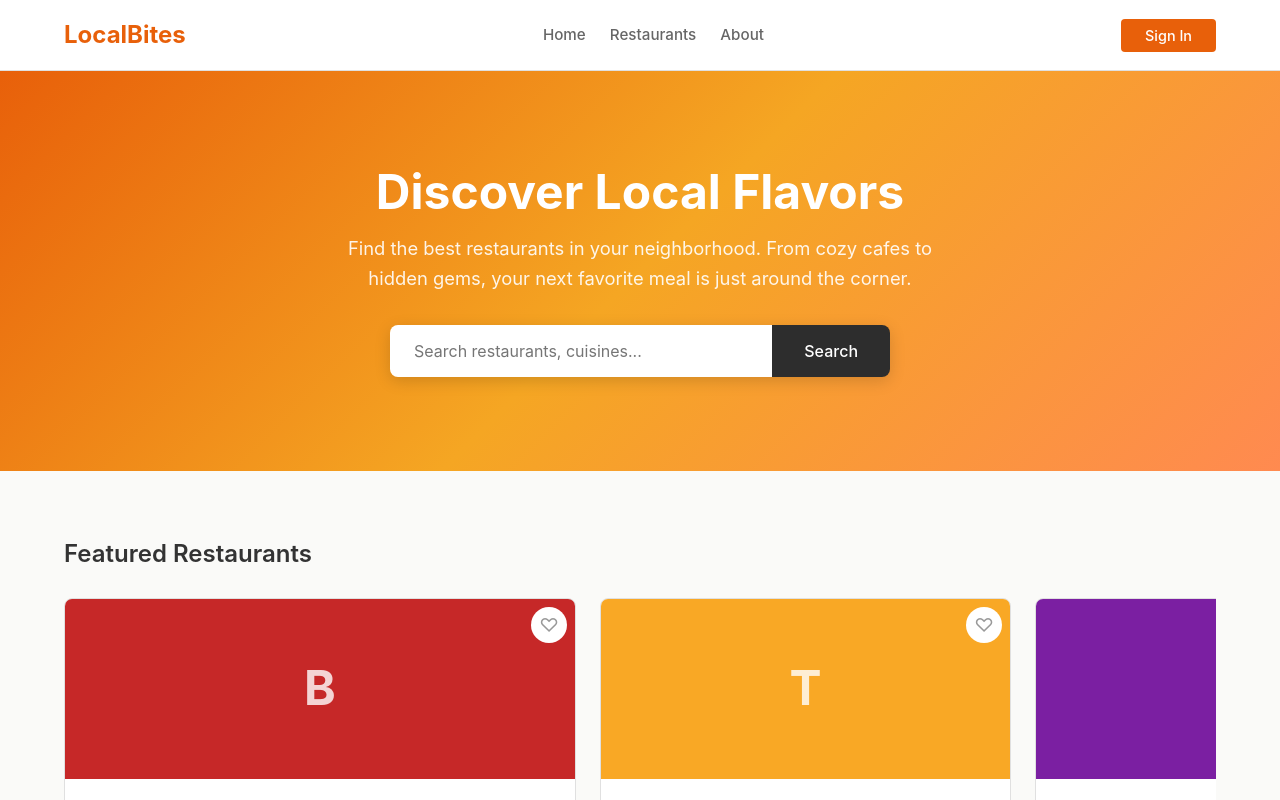
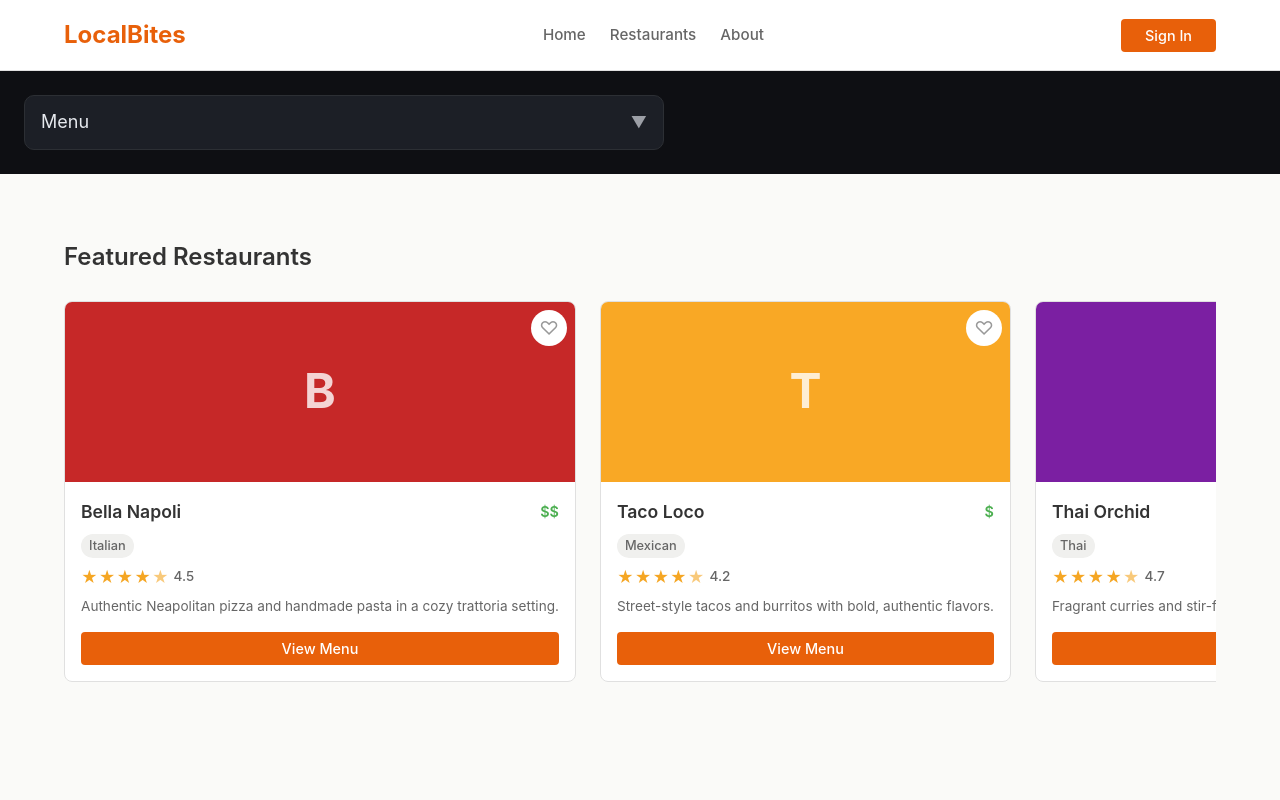
Before and after one commit to foux-test-org/localbites, a React (Vite) app: page / in a window 1280 px wide. Shown: the top 800 px of the page. Built offline with nearby package versions, Linux system fonts and the light colour scheme.

Commit message:
Replaces `Hero` with the new component design `FouxDropAccGenContract` in `Home.tsx`.

```diff
--- /dev/null
+++ b/src/components/FouxDropAccGenContract/FouxDropAccGenContract.module.css
@@ -0,0 +1,152 @@
+.container {
+  background: #0e0f13;
+  background-image: none;
+  padding: 24px;
+  text-align: left;
+  align-items: flex-start;
+  justify-content: flex-start;
+  display: flex;
+}
+
+.wrapper {
+  position: relative;
+  width: 100%;
+  max-width: 640px;
+}
+
+.menuTrigger {
+  width: 100%;
+  display: flex;
+  align-items: center;
+  justify-content: space-between;
+  padding: 12px 16px;
+  background: #1c1f26;
+  border: 1px solid #2c2f34;
+  border-radius: 10px;
+  cursor: pointer;
+}
+
+.menuLabel {
+  font-size: 18px;
+  font-weight: normal;
+  line-height: 1.6;
+  color: #e6e9ee;
+}
+
+.menuArrow, .sectionChevron {
+  font-size: 16px;
+  font-weight: normal;
+  line-height: 1.6;
+  color: #9c9fa6;
+}
+
+.dropdownPanel {
+  position: absolute;
+  top: calc(100% + 12px);
+  left: 0;
+  width: 100%;
+  z-index: 100;
+  background: #13161b;
+  border: 1px solid #2c2f34;
+  border-radius: 0px;
+  overflow: hidden;
+  display: block;
+  opacity: 0;
+  transform: translateY(-16px);
+  visibility: hidden;
+  transition: opacity 500ms ease, transform 500ms ease, visibility 0s 500ms;
+}
+
+.dropdownPanel.isOpen {
+  opacity: 1;
+  transform: translateY(0px);
+  visibility: visible;
+  transition: opacity 500ms ease, transform 500ms ease, visibility 0s 0s;
+}
+
+.accordion {
+  width: 100%;
+}
+
+.sectionHeader {
+  width: 100%;
+  display: flex;
+  align-items: center;
+  justify-content: space-between;
+  padding: 16px 16px;
+  background: transparent;
+  border: none;
+  cursor: pointer;
+}
+
+.sectionTitle {
+  font-size: 18px;
+  font-weight: bold;
+  line-height: 1.6;
+  color: #e6e9ee;
+}
+
+.divider {
+  background: #2c2f34;
+  height: 1px;
+  width: 100%;
+}
+
+.sectionBody {
+  width: 100%;
+  display: grid;
+  grid-template-rows: 0fr;
+  overflow: hidden;
+  transition: grid-template-rows 500ms ease;
+}
+
+.sectionBody.isOpen {
+  grid-template-rows: 1fr;
+}
+
+.bodyInner {
+  padding: 0px 16px 16px 16px;
+  border-top: 1px solid #2c2f34;
+}
+
+.bodyText {
+  font-size: 14px;
+  font-weight: normal;
+  line-height: 1.6;
+  color: #9c9fa6;
+}
+
+.actionsInner {
+  padding: 0px 16px 16px 16px;
+}
+
+.actionsFooter {
+  display: flex;
+  flex-direction: row;
+  align-items: center;
+  justify-content: flex-end;
+  gap: 16px;
+  margin-top: 16px;
+  padding: 8px 0px 0px 0px;
+}
+
+.cancelBtn, .agreeBtn {
+  background: none;
+  border: none;
+  font-size: 14px;
+  font-weight: 600;
+  line-height: 1.6;
+  color: #79b0ff;
+  text-transform: uppercase;
+  cursor: pointer;
+  padding: 0;
+}
+
+.cancelBtn:hover, .cancelBtn:active, .agreeBtn:hover, .agreeBtn:active {
+  color: #b8d4ff;
+}
+
+.sectionBody > * {
+  overflow: hidden;
+  min-height: 0;
+}
--- /dev/null
+++ b/src/components/FouxDropAccGenContract/FouxDropAccGenContract.tsx
@@ -0,0 +1,206 @@
+import React, { useEffect, useId, useRef, useState } from 'react';
+import styles from './FouxDropAccGenContract.module.css';
+
+// ─── Accordion (disclosure) ───────────────────────────────────────────────────
+
+export interface AccordionSection {
+  title: string;
+  body: React.ReactNode;
+}
+
+interface AccordionProps {
+  sections: AccordionSection[];
+  onToggle?: (index: number) => void;
+}
+
+function Accordion({ sections, onToggle }: AccordionProps): React.ReactNode {
+  const baseId = useId();
+  const [open, setOpen] = useState<Set<number>>(new Set([1, 2, 3, 4]));
+
+  const toggle = (i: number) =>
+    setOpen((prev) => {
+      const next = new Set(prev);
+      if (next.has(i)) next.delete(i);
+      else next.add(i);
+      return next;
+    });
+
+  return (
+    <div className={styles.accordion}>
+      {sections.map((section, i) => (
+        <React.Fragment key={`${baseId}-section-${i}`}>
+          {i > 0 && <div className={styles.divider} />}
+          <button
+            type="button"
+            id={`${baseId}-header-${i}`}
+            aria-expanded={open.has(i)}
+            aria-controls={`${baseId}-body-${i}`}
+            onClick={() => {
+              toggle(i);
+              onToggle?.(i);
+            }}
+            className={styles.sectionHeader}
+          >
+            <span className={styles.sectionTitle}>{section.title}</span>
+            <span
+              className={`${styles.sectionChevron} ${
+                open.has(i) ? styles['isOpen'] : ''
+              }`}
+            >
+              {open.has(i) ? '⌃' : '⌄'}
+            </span>
+          </button>
+          <div
+            id={`${baseId}-body-${i}`}
+            role="region"
+            aria-labelledby={`${baseId}-header-${i}`}
+            className={`${styles.sectionBody} ${
+              open.has(i) ? styles['isOpen'] : ''
+            }`}
+          >
+            {/* bare clip wrapper — NO padding/border/background */}
+            <div>
+              {section.body}
+            </div>
+          </div>
+        </React.Fragment>
+      ))}
+    </div>
+  );
+}
+
+// ─── FouxDropAccGenContract ───────────────────────────────────────────────────
+
+export interface FouxDropAccGenContractProps {
+  /** Label shown on the dropdown trigger button */
+  menuLabel: string;
+  /** Text body for Section 1 */
+  section1Body: string;
+  /** Text body for Section 2 */
+  section2Body: string;
+  /** Text body for the Actions section */
+  actionsBody: string;
+  /** Label for the Cancel button */
+  cancelLabel: string;
+  /** Label for the Agree button */
+  agreeLabel: string;
+  /** Called when the Cancel button is clicked */
+  onCancel: () => void;
+  /** Called when the Agree button is clicked */
+  onAgree: () => void;
+  /** Optional: called when the dropdown open state changes */
+  onOpenChange?: (open: boolean) => void;
+  /** Optional: called when an accordion section is toggled */
+  onToggle?: (index: number) => void;
+}
+
+export function FouxDropAccGenContract({
+  menuLabel,
+  section1Body,
+  section2Body,
+  actionsBody,
+  cancelLabel,
+  agreeLabel,
+  onCancel,
+  onAgree,
+  onOpenChange,
+  onToggle,
+}: FouxDropAccGenContractProps): React.ReactNode {
+  const [isOpen, setIsOpen] = useState(false);
+  const ref = useRef<HTMLDivElement>(null);
+
+  useEffect(() => {
+    if (!isOpen) return;
+    const onDown = (e: MouseEvent) => {
+      if (ref.current && !ref.current.contains(e.target as Node)) {
+        setIsOpen(false);
+        onOpenChange?.(false);
+      }
+    };
+    const onKey = (e: KeyboardEvent) => {
+      if (e.key === 'Escape') {
+        setIsOpen(false);
+        onOpenChange?.(false);
+      }
+    };
+    document.addEventListener('mousedown', onDown);
+    document.addEventListener('keydown', onKey);
+    return () => {
+      document.removeEventListener('mousedown', onDown);
+      document.removeEventListener('keydown', onKey);
+    };
+  }, [isOpen, onOpenChange]);
+
+  const accordionSections: AccordionSection[] = [
+    {
+      title: 'Section 1',
+      body: (
+        <div className={styles.bodyInner}>
+          <p className={styles.bodyText}>{section1Body}</p>
+        </div>
+      ),
+    },
+    {
+      title: 'Section 2',
+      body: (
+        <div className={styles.bodyInner}>
+          <p className={styles.bodyText}>{section2Body}</p>
+        </div>
+      ),
+    },
+    {
+      title: 'Actions',
+      body: (
+        <div className={`${styles.bodyInner} ${styles.actionsInner}`}>
+          <p className={styles.bodyText}>{actionsBody}</p>
+          <div className={styles.actionsFooter}>
+            <button
+              type="button"
+              className={styles.cancelBtn}
+              onClick={onCancel}
+            >
+              {cancelLabel}
+            </button>
+            <button
+              type="button"
+              className={styles.agreeBtn}
+              onClick={onAgree}
+            >
+              {agreeLabel}
+            </button>
+          </div>
+        </div>
+      ),
+    },
+  ];
+
+  return (
+    <section className={styles.container}>
+      <div ref={ref} className={styles.wrapper}>
+        <button
+          type="button"
+          aria-expanded={isOpen}
+          aria-haspopup="true"
+          aria-controls="drop-acc-panel"
+          onClick={() => {
+            const next = !isOpen;
+            setIsOpen(next);
+            onOpenChange?.(next);
+          }}
+          className={`${styles.menuTrigger} ${isOpen ? styles['isOpen'] : ''}`}
+        >
+          <span className={styles.menuLabel}>{menuLabel}</span>
+          <span className={styles.menuArrow}>▼</span>
+        </button>
+
+        <div
+          id="drop-acc-panel"
+          role="region"
+          className={`${styles.dropdownPanel} ${isOpen ? styles['isOpen'] : ''}`}
+        >
+          <Accordion sections={accordionSections} onToggle={onToggle} />
+        </div>
+      </div>
+    </section>
+  );
+}
--- a/src/pages/Home.tsx
+++ b/src/pages/Home.tsx
@@ -6,6 +6,7 @@ import { RestaurantCard } from '../components/RestaurantCard/RestaurantCard';
 import { CategoryTile } from '../components/CategoryTile/CategoryTile';
 import { Newsletter } from '../components/Newsletter/Newsletter';
 import styles from './Home.module.css';
+import { FouxDropAccGenContract } from "../components/FouxDropAccGenContract/FouxDropAccGenContract";
 
 interface HomeProps {
   isFavorite: (id: string) => boolean;
@@ -24,6 +25,16 @@ const categories = [
 ];
 
 export function Home({ isFavorite, onFavorite, onViewMenu, onToast }: HomeProps): React.ReactNode {
+    // FOUX_TODO: replace placeholder strings with real contract copy
+    const fouxMenuLabel = 'Menu';
+    const fouxSection1Body = 'Lorem ipsum dolor sit amet, consectetur adipiscing elit.';
+    const fouxSection2Body = 'Lorem ipsum dolor sit amet, consectetur adipiscing elit.';
+    const fouxActionsBody = 'Lorem ipsum dolor sit amet, consectetur adipiscing elit.';
+    const fouxCancelLabel = 'CANCEL';
+    const fouxAgreeLabel = 'AGREE';
+    // FOUX_TODO: wire to real cancel/agree handlers
+    const fouxOnCancel = () => {};
+    const fouxOnAgree = () => {};
   const navigate = useNavigate();
   const featured = restaurants.slice(0, 5);
 
@@ -37,7 +48,16 @@ export function Home({ isFavorite, onFavorite, onViewMenu, onToast }: HomeProps)
 
   return (
     <div>
-      <Hero />
+      <FouxDropAccGenContract
+                  menuLabel={fouxMenuLabel}
+                  section1Body={fouxSection1Body}
+                  section2Body={fouxSection2Body}
+                  actionsBody={fouxActionsBody}
+                  cancelLabel={fouxCancelLabel}
+                  agreeLabel={fouxAgreeLabel}
+                  onCancel={fouxOnCancel}
+                  onAgree={fouxOnAgree}
+                />
 
       <section className={styles.section}>
         <div className={styles.container}>
```
